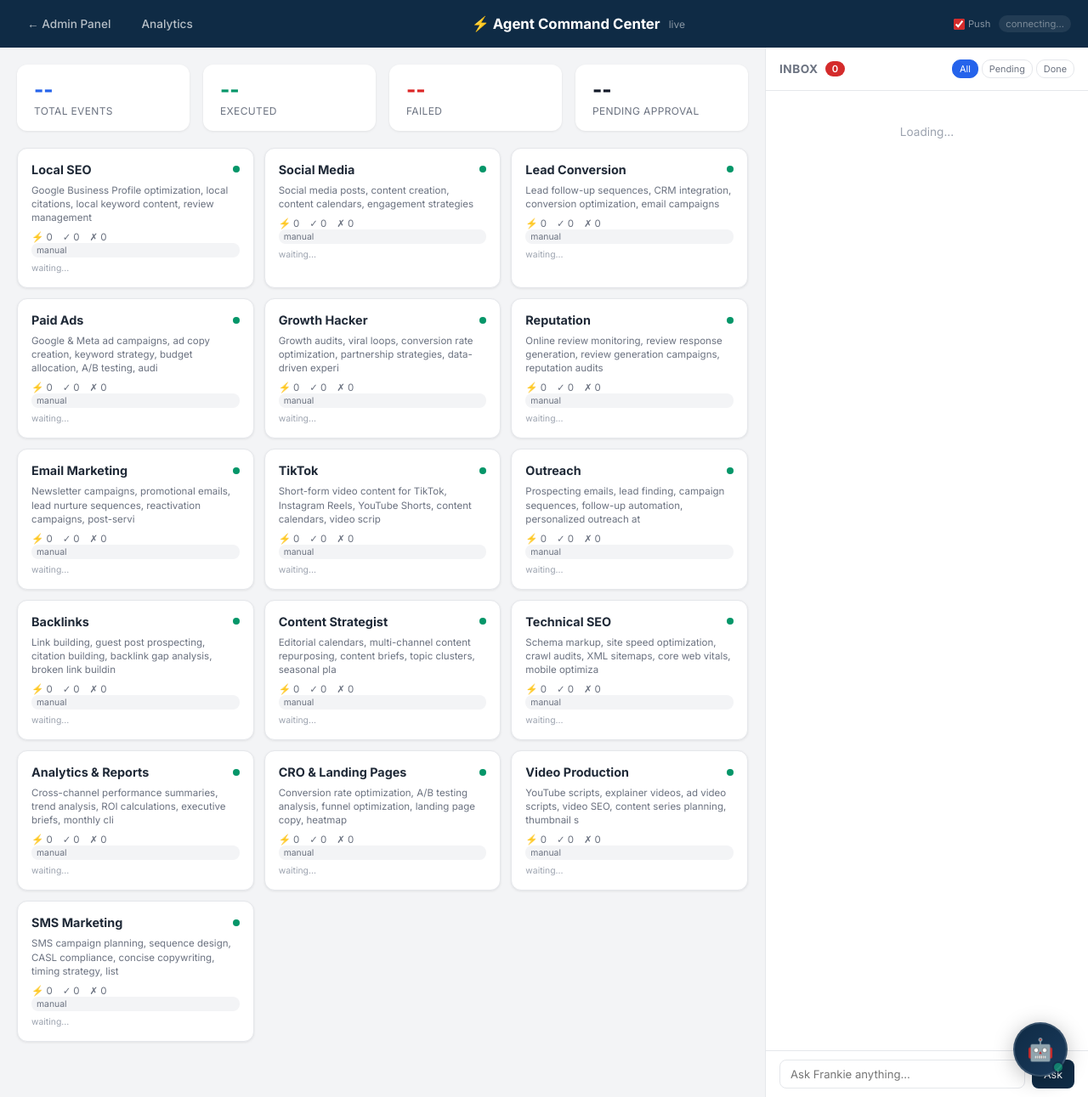
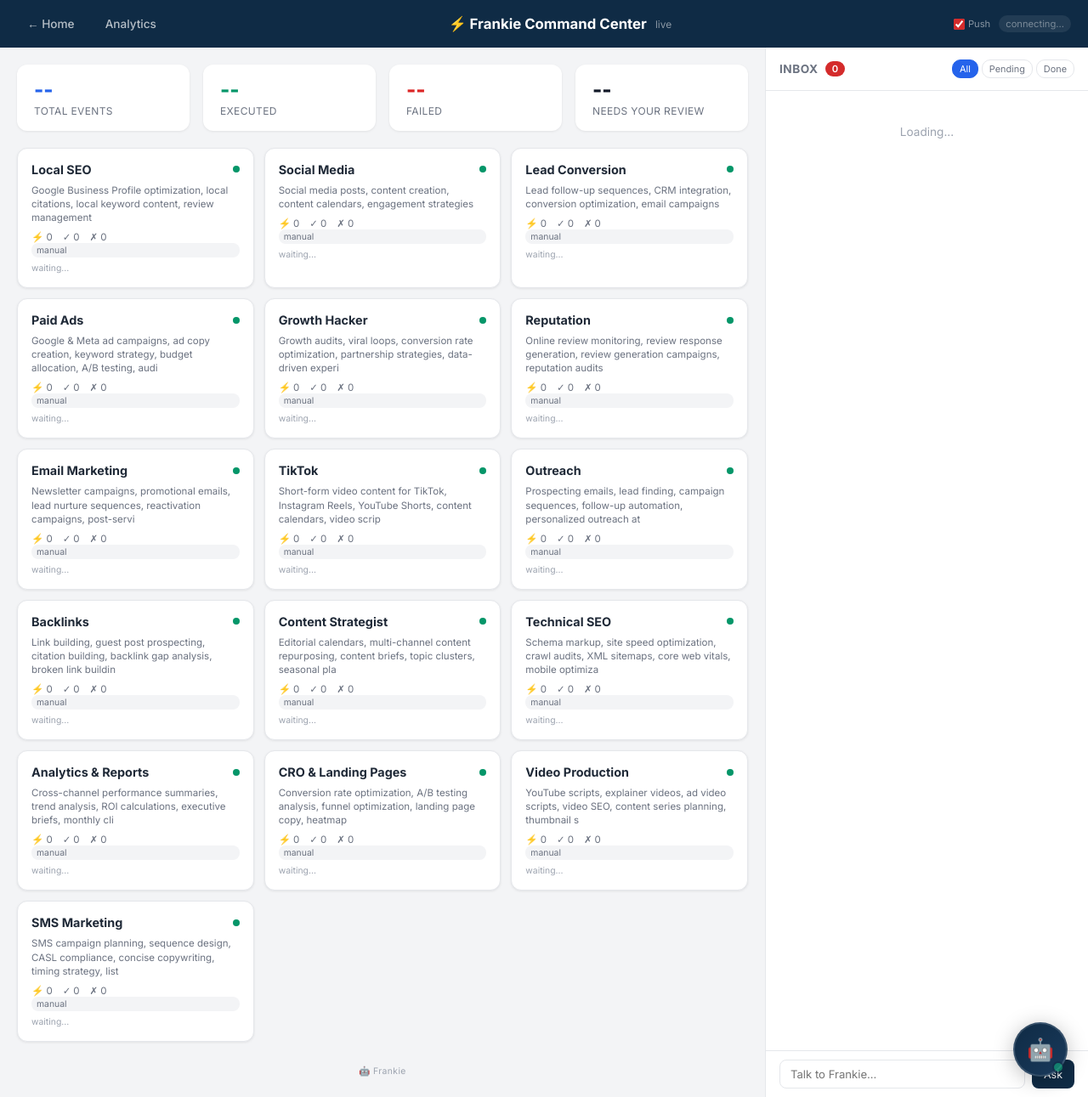
Before and after one commit to shogodel/laval-digital, a Flask app: page /admin/dashboard in a window 1280 px wide. Shown: the whole page at 85% size. Run offline with Flask 3, Linux system fonts and the light colour scheme; the visitor is signed in with stand-in values (Sample User, id 1); data comes from the database, SQL or seed files in the repository; data that the repository does not hold is empty; parts of the project's set-up code (start-up, migrations or seed data) failed here and were passed over.

Commit message:
Rebrand dashboard as Frankie Command Center: remove admin nav, polish user-facing UX

```diff
--- a/templates/admin/dashboard.html
+++ b/templates/admin/dashboard.html
@@ -3,7 +3,7 @@
 <head>
     <meta charset="UTF-8">
     <meta name="viewport" content="width=device-width, initial-scale=1.0">
-    <title>Agent Dashboard — Laval Digital</title>
+    <title>Frankie Command Center</title>
     <link rel="manifest" href="/static/manifest.json">
     <meta name="theme-color" content="#D42B2B">
     <link rel="preconnect" href="https://fonts.googleapis.com">
@@ -105,11 +105,11 @@
 <body>
 <div class="topbar">
     <div class="topbar-left">
-        <a href="/admin">&larr; Admin Panel</a>
-        <a href="/admin/analytics">Analytics</a>
+        <a href="/">&larr; Home</a>
+        <a href="/frankie/analytics">Analytics</a>
     </div>
     <div class="topbar-center">
-        <h1>&#9889; Agent Command Center <span>live</span></h1>
+        <h1>&#9889; Frankie Command Center <span>live</span></h1>
     </div>
         <div class="topbar-right">
             <button id="panic-btn" class="panic-btn" onclick="togglePanic()">&#9888; Stop All</button>
@@ -127,7 +127,7 @@
             <div class="stat-card"><div class="stat-value blue" id="stat-total">--</div><div class="stat-label">Total Events</div></div>
             <div class="stat-card"><div class="stat-value green" id="stat-executed">--</div><div class="stat-label">Executed</div></div>
             <div class="stat-card"><div class="stat-value red" id="stat-failed">--</div><div class="stat-label">Failed</div></div>
-            <div class="stat-card"><div class="stat-value" id="stat-pending">--</div><div class="stat-label">Pending Approval</div></div>
+            <div class="stat-card"><div class="stat-value" id="stat-pending">--</div><div class="stat-label">Needs Your Review</div></div>
         </div>
         <div class="agent-grid" id="agent-grid">
             {% for aid, meta in agents.items() %}
@@ -147,6 +147,7 @@
             </div>
             {% endfor %}
         </div>
+        <div style="text-align:center;padding:8px 0 4px;font-size:0.65rem;color:var(--gray-400);letter-spacing:0.04em;">&#129302; Frankie</div>
     </div>
     <div class="feed-panel">
         <div class="feed-header">
@@ -164,7 +165,7 @@
             <div class="feed-empty">Loading...</div>
         </div>
         <div class="ask-bar">
-            <input type="text" id="ask-input" placeholder="Ask Frankie anything..." onkeydown="if(event.key==='Enter') askFrankie()">
+            <input type="text" id="ask-input" placeholder="Talk to Frankie..." onkeydown="if(event.key==='Enter') askFrankie()">
             <button onclick="askFrankie()">Ask</button>
             <div class="ask-response" id="ask-response"></div>
         </div>
```
